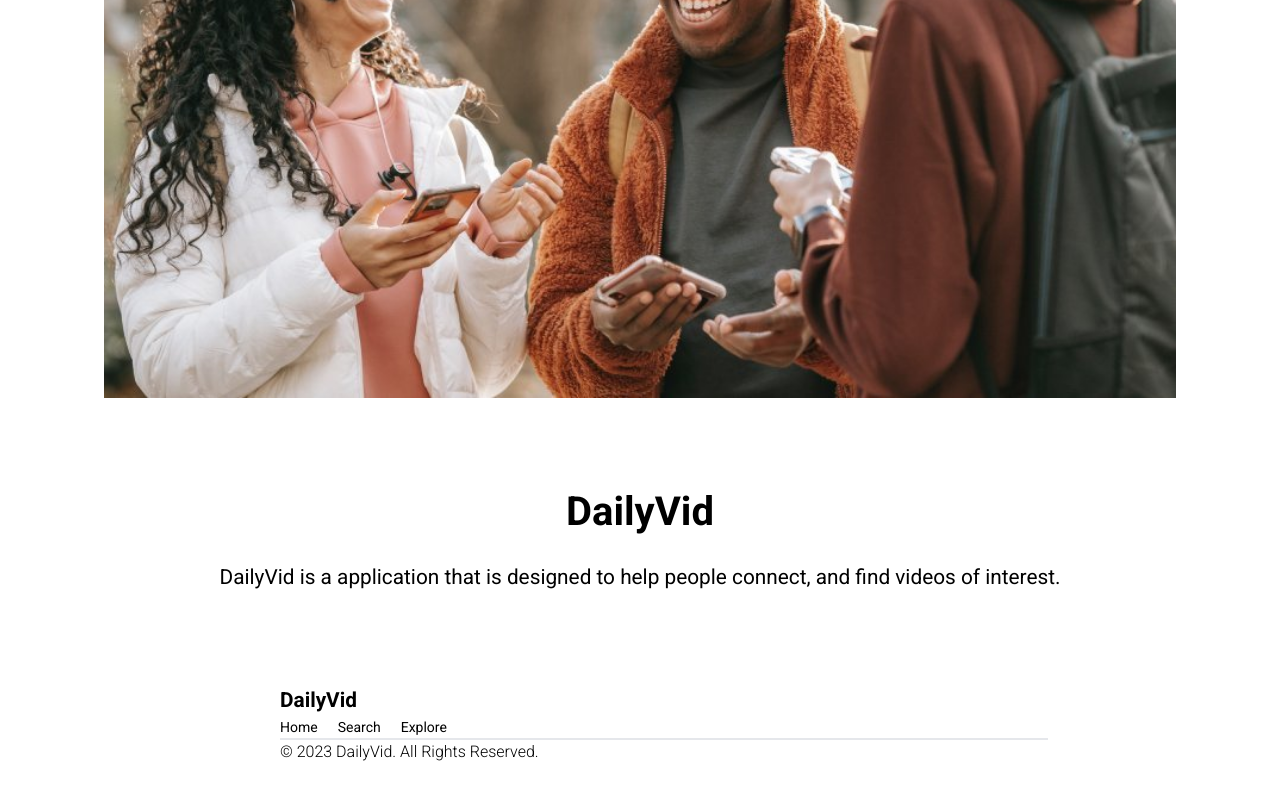
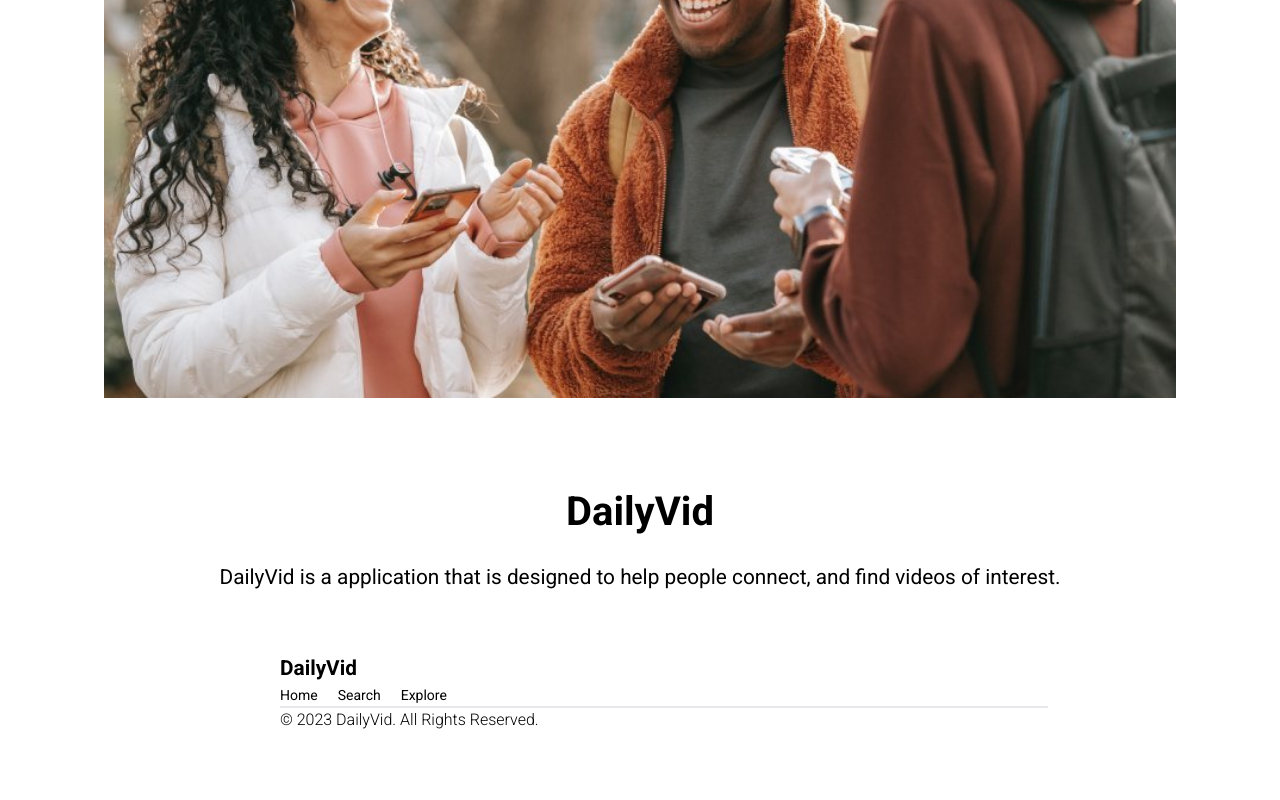
Before and after one commit to BrandonCarp/tweeter, a React (Create React App) app in the folder Client/: page / in a window 1280 px wide. Shown: the part 571-1371 px from the top of the page. Built offline with nearby package versions, Linux system fonts and the light colour scheme; a web font is replaced by a local one.

Commit message:
style update

```diff
--- a/Client/src/Components/Footer.jsx
+++ b/Client/src/Components/Footer.jsx
@@ -8,7 +8,7 @@ export function Footer() {
   const windowWidth = useRef([window.innerWidth]);
 
   return (
-    <div id={theme} className=" container mx-auto invisible md:visible bottom-0 left-0 right-0 pt-8 ">
+    <div id={theme} className=" container mx-auto invisible md:visible bottom-0 left-0 right-0 mb-[-2rem]">
       <div className="  flex flex-col items-center md:items-start md:ml-[20%] ">
         <div className="flex flex-col invisible md:visible  ">
           <h1 className="text-baselg font-bold">DailyVid</h1>
--- a/Client/src/Components/Tweet Showcase/VideoShowcase.jsx
+++ b/Client/src/Components/Tweet Showcase/VideoShowcase.jsx
@@ -1,4 +1,4 @@
-import React, { useState, useEffect } from "react";
+import React, { useState} from "react";
 import { ChannelSearchBar } from "./ChannelSearchBar";
 import {Footer} from '../Footer';
 import axios from "axios";
--- a/Client/src/Components/User Search Page/UserSearch.jsx
+++ b/Client/src/Components/User Search Page/UserSearch.jsx
@@ -30,7 +30,7 @@ export function UserSearch() {
     <>
       <div className="relative mx-auto container flex-col ">
 
-        <div className="  ">
+        <div className=" h-[98vh] ">
           <div className=" flex  justify-center">
           <h1 className=" flex justify-center text-l mt-10  border-b-2 ">Video Search</h1>
           </div>
```
